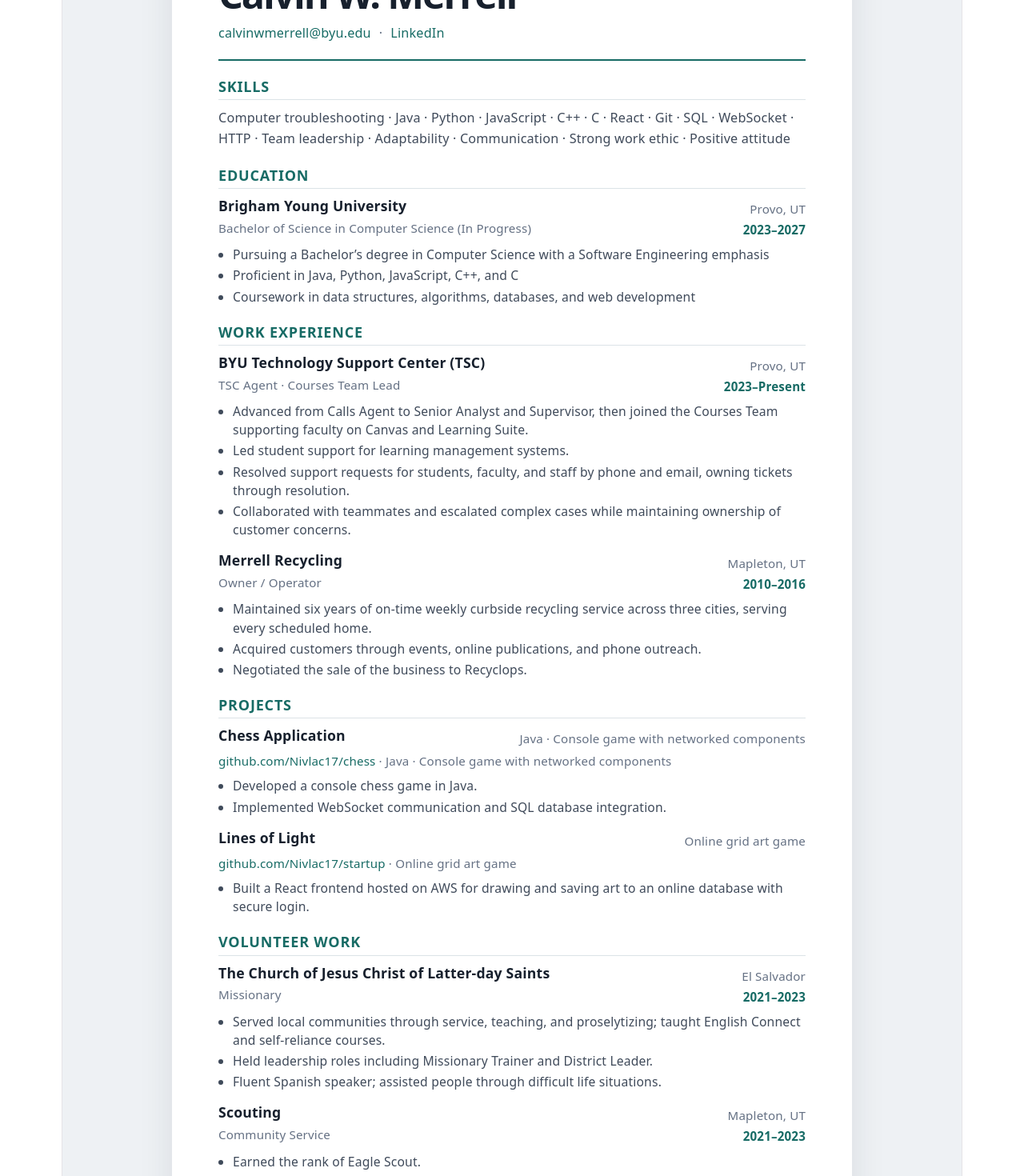
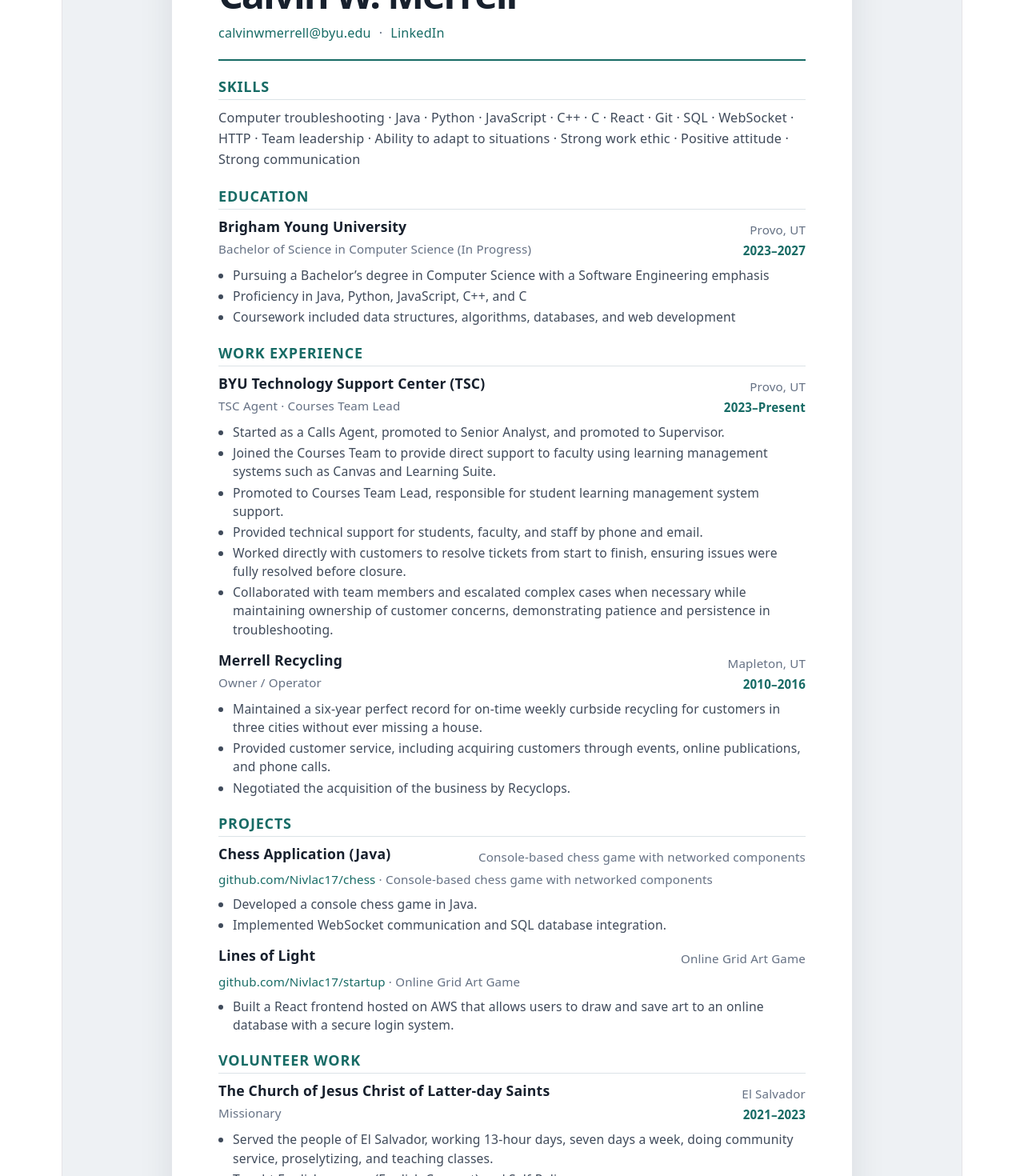
Before and after one commit to Nivlac17/calvinmerrell.com, a React (Vite) app in the folder vite-calvinmerrell.com/: page /resume in a window 1280 px wide. Shown: the part 200-1670 px from the top of the page at 80% size. Built offline with nearby package versions, Linux system fonts and the light colour scheme.

Commit message:
Refresh resume experience and projects

```diff
--- a/vite-calvinmerrell.com/src/ResumePage.tsx
+++ b/vite-calvinmerrell.com/src/ResumePage.tsx
@@ -7,8 +7,8 @@
       organization: 'Brigham Young University', location: 'Provo, UT', role: 'Bachelor of Science in Computer Science (In Progress)', dates: '2023–2027',
       bullets: [
         'Pursuing a Bachelor’s degree in Computer Science with a Software Engineering emphasis',
-        'Proficient in Java, Python, JavaScript, C++, and C',
-        'Coursework in data structures, algorithms, databases, and web development',
+        'Proficiency in Java, Python, JavaScript, C++, and C',
+        'Coursework included data structures, algorithms, databases, and web development',
       ],
     }],
   },
@@ -18,18 +18,20 @@
       {
         organization: 'BYU Technology Support Center (TSC)', location: 'Provo, UT', role: 'TSC Agent · Courses Team Lead', dates: '2023–Present',
         bullets: [
-          'Advanced from Calls Agent to Senior Analyst and Supervisor, then joined the Courses Team supporting faculty on Canvas and Learning Suite.',
-          'Led student support for learning management systems.',
-          'Resolved support requests for students, faculty, and staff by phone and email, owning tickets through resolution.',
-          'Collaborated with teammates and escalated complex cases while maintaining ownership of customer concerns.',
+          'Started as a Calls Agent, promoted to Senior Analyst, and promoted to Supervisor.',
+          'Joined the Courses Team to provide direct support to faculty using learning management systems such as Canvas and Learning Suite.',
+          'Promoted to Courses Team Lead, responsible for student learning management system support.',
+          'Provided technical support for students, faculty, and staff by phone and email.',
+          'Worked directly with customers to resolve tickets from start to finish, ensuring issues were fully resolved before closure.',
+          'Collaborated with team members and escalated complex cases when necessary while maintaining ownership of customer concerns, demonstrating patience and persistence in troubleshooting.',
         ],
       },
       {
         organization: 'Merrell Recycling', location: 'Mapleton, UT', role: 'Owner / Operator', dates: '2010–2016',
         bullets: [
-          'Maintained six years of on-time weekly curbside recycling service across three cities, serving every scheduled home.',
-          'Acquired customers through events, online publications, and phone outreach.',
-          'Negotiated the sale of the business to Recyclops.',
+          'Maintained a six-year perfect record for on-time weekly curbside recycling for customers in three cities without ever missing a house.',
+          'Provided customer service, including acquiring customers through events, online publications, and phone calls.',
+          'Negotiated the acquisition of the business by Recyclops.',
         ],
       },
     ],
@@ -38,12 +40,12 @@
     title: 'Projects',
     entries: [
       {
-        organization: 'Chess Application', location: 'Java · Console game with networked components', role: '', dates: '',
+        organization: 'Chess Application (Java)', location: 'Console-based chess game with networked components', role: '', dates: '',
         href: 'https://github.com/Nivlac17/chess', bullets: ['Developed a console chess game in Java.', 'Implemented WebSocket communication and SQL database integration.'],
       },
       {
-        organization: 'Lines of Light', location: 'Online grid art game', role: '', dates: '',
-        href: 'https://github.com/Nivlac17/startup', bullets: ['Built a React frontend hosted on AWS for drawing and saving art to an online database with secure login.'],
+        organization: 'Lines of Light', location: 'Online Grid Art Game', role: '', dates: '',
+        href: 'https://github.com/Nivlac17/startup', bullets: ['Built a React frontend hosted on AWS that allows users to draw and save art to an online database with a secure login system.'],
       },
     ],
   },
@@ -53,14 +55,12 @@
       {
         organization: 'The Church of Jesus Christ of Latter-day Saints', location: 'El Salvador', role: 'Missionary', dates: '2021–2023',
         bullets: [
-          'Served local communities through service, teaching, and proselytizing; taught English Connect and self-reliance courses.',
-          'Held leadership roles including Missionary Trainer and District Leader.',
-          'Fluent Spanish speaker; assisted people through difficult life situations.',
+          'Served the people of El Salvador, working 13-hour days, seven days a week, doing community service, proselytizing, and teaching classes.',
+          'Taught English courses (English Connect) and Self-Reliance courses.',
+          'Held multiple leadership roles, including Missionary Trainer and District Leader.',
+          'Fluent Spanish speaker.',
+          'Assisted people through difficult life situations.',
         ],
-      },
-      {
-        organization: 'Scouting', location: 'Mapleton, UT', role: 'Community Service', dates: '2021–2023',
-        bullets: ['Earned the rank of Eagle Scout.', 'Organized service projects, fundraisers, and events.'],
       },
     ],
   },
@@ -97,7 +97,7 @@
 
         <section className="resume-section">
           <h2>Skills</h2>
-          <p className="resume-skills">Computer troubleshooting · Java · Python · JavaScript · C++ · C · React · Git · SQL · WebSocket · HTTP · Team leadership · Adaptability · Communication · Strong work ethic · Positive attitude</p>
+          <p className="resume-skills">Computer troubleshooting · Java · Python · JavaScript · C++ · C · React · Git · SQL · WebSocket · HTTP · Team leadership · Ability to adapt to situations · Strong work ethic · Positive attitude · Strong communication</p>
         </section>
 
         {sections.map((section) => (
```
